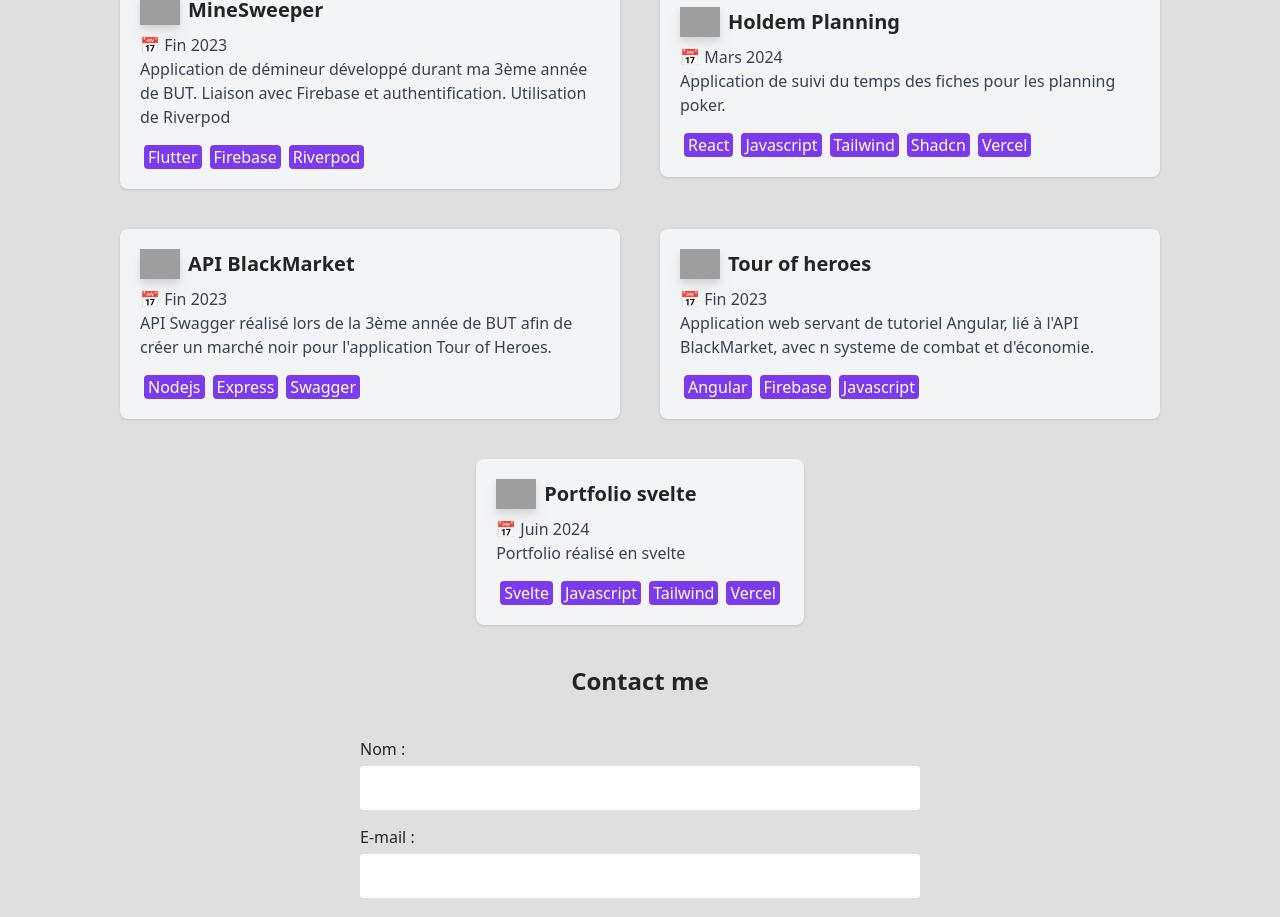
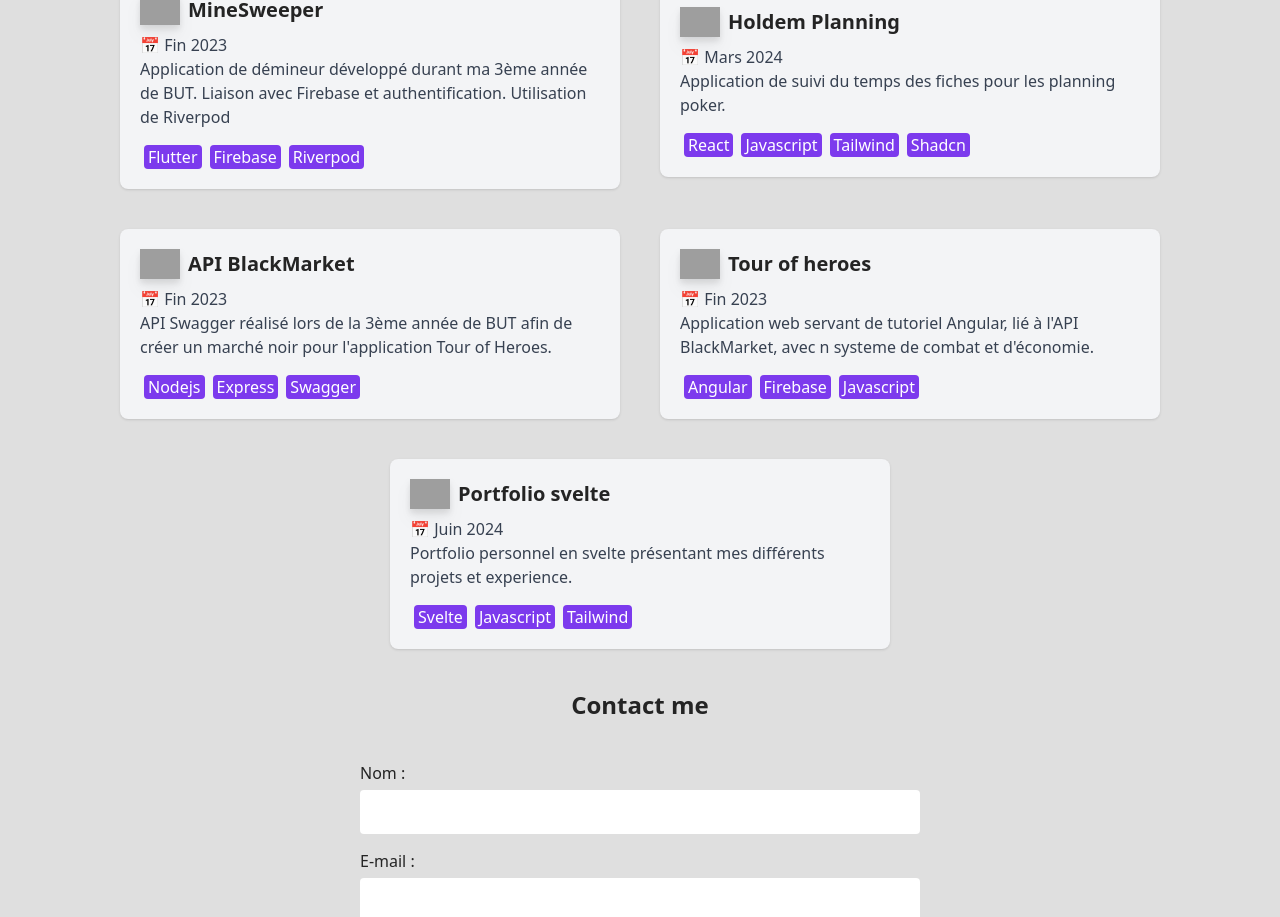
Before and after one commit to MaximeSeignovert/Svelte-Portfolio, a SvelteKit app: page / in a window 1280 px wide. Shown: the part 2047-2964 px from the top of the page. Built offline with nearby package versions, Linux system fonts and the light colour scheme; grey boxes are pictures that could not be loaded.

Commit message:
Modification espacement cartes projets

```diff
--- a/src/components/ProjectCard.svelte
+++ b/src/components/ProjectCard.svelte
@@ -10,7 +10,7 @@
     export let lienImage = "";
   </script>
 
-    <div class="p-5 max-w-[500px] mx-5 my-5 dark:bg-gray-900 bg-gray-100 rounded-lg shadow transition hover:scale-105">
+    <div class="p-5 max-w-[500px] my-5 sm:mx-5 dark:bg-gray-900 bg-gray-100 rounded-lg shadow transition hover:scale-105">
         <div class="flex items-center mb-2">
           <img src={lienImage} class="w-[40px] mr-2 h-auto drop-shadow-lg" alt="">
           <a href="{lien}" target="_blank" ><p class="text-xl font-semibold hover:underline">{title}</p></a>
--- a/src/data/projets.json
+++ b/src/data/projets.json
@@ -11,7 +11,7 @@
       "title": "Holdem Planning",
       "date": "Mars 2024",
       "description": "Application de suivi du temps des fiches pour les planning poker.",
-      "tags": ["React", "Javascript", "Tailwind", "Shadcn", "Vercel"],
+      "tags": ["React", "Javascript", "Tailwind", "Shadcn"],
       "lien":"https://poker-timer-alpha.vercel.app/",
       "lienImage":"https://upload.wikimedia.org/wikipedia/commons/thumb/a/a7/React-icon.svg/2300px-React-icon.svg.png"
     },
@@ -34,8 +34,8 @@
     {
       "title": "Portfolio svelte",
       "date": "Juin 2024",
-      "description": "Portfolio réalisé en svelte",
-      "tags": ["Svelte", "Javascript", "Tailwind", "Vercel"],
+      "description": "Portfolio personnel en svelte présentant mes différents projets et experience.",
+      "tags": ["Svelte", "Javascript", "Tailwind"],
       "lien":"https://github.com/MaximeSeignovert/Svelte-Portfolio",
       "lienImage":"https://upload.wikimedia.org/wikipedia/commons/thumb/6/6e/Svelte_logo_by_gengns.svg/640px-Svelte_logo_by_gengns.svg.png"
     }
```
